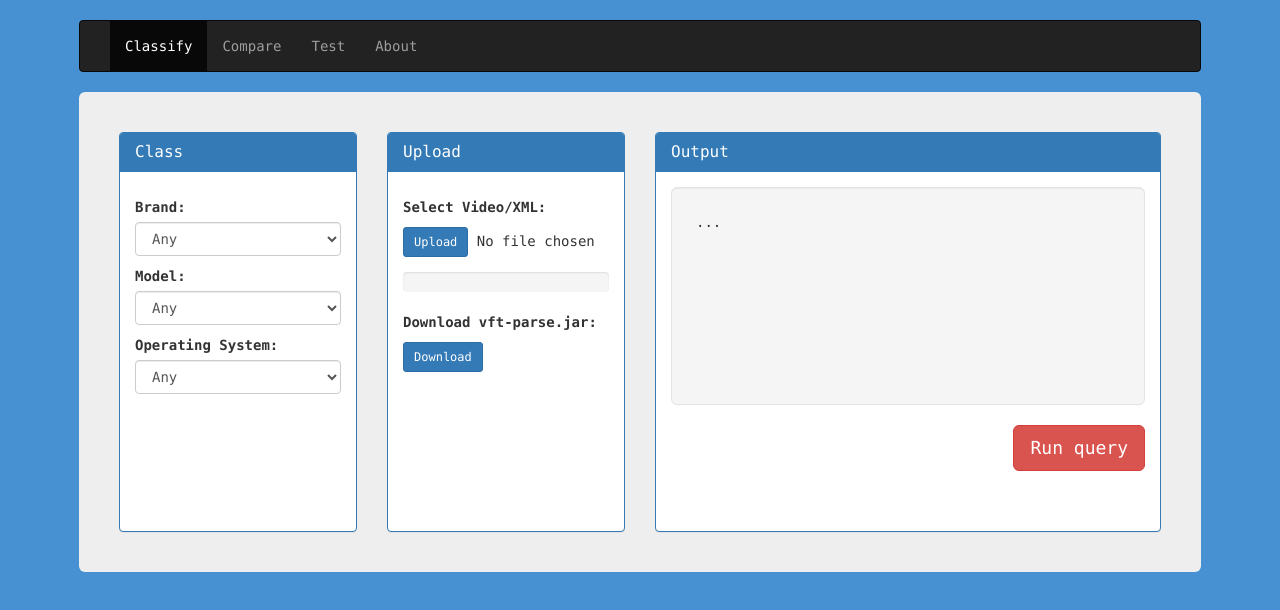
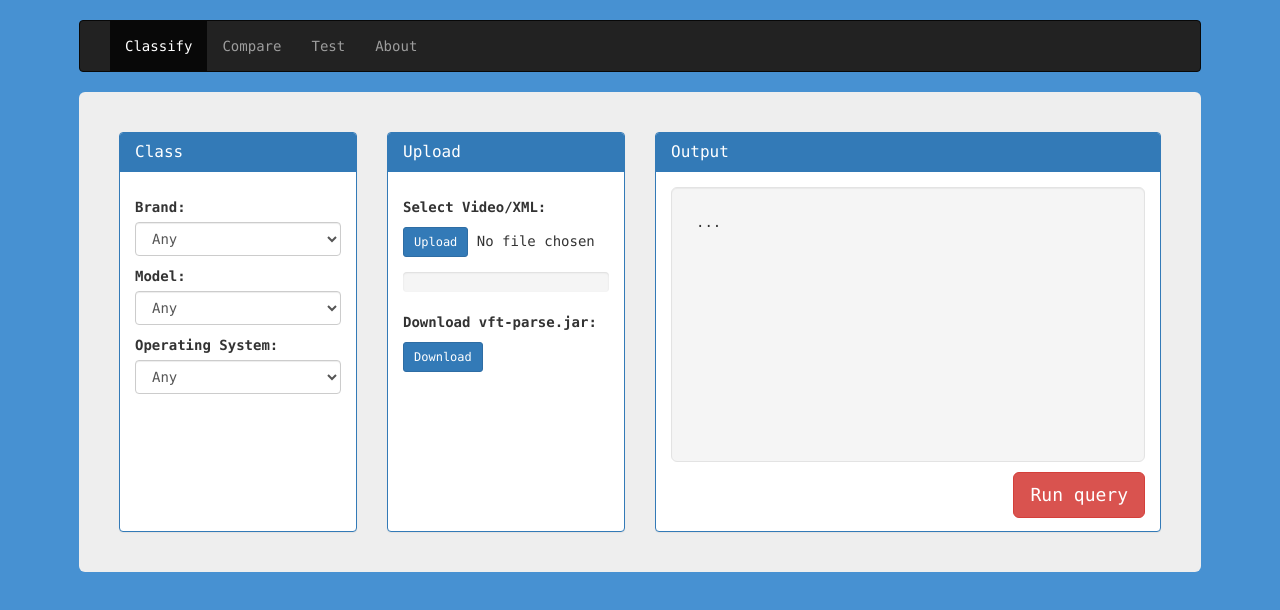
Before and after one commit to smeucci/foa-webapp, a website: page app/views/index.html in a window 1280 px wide. Drawn offline with Linux system fonts and the light colour scheme; no server answers.

Commit message:
fix some css

```diff
--- a/public/css/app.css
+++ b/public/css/app.css
@@ -12,6 +12,7 @@ body {
 div.container {
 	margin-top: 20px;
 	width: 90%;
+    height: 800px;
 }
 
 div#myjumbotron {
@@ -52,7 +53,8 @@ label[for=jar-btn] {
 }
 
 div.well {
-	height: 55%;
+	height: 275px;
+    margin-bottom: 10px;
 }
 
 div.well p {
```
